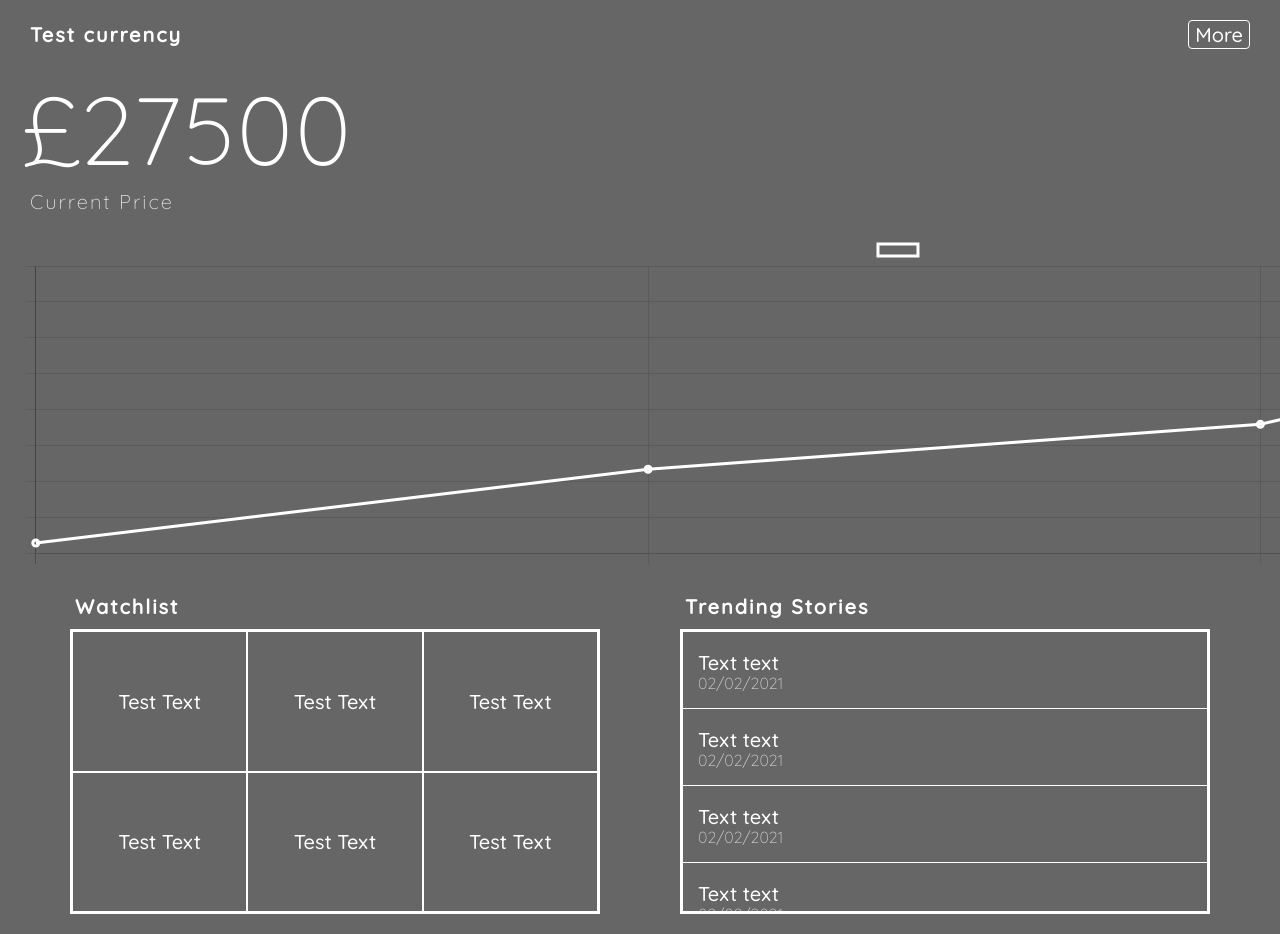
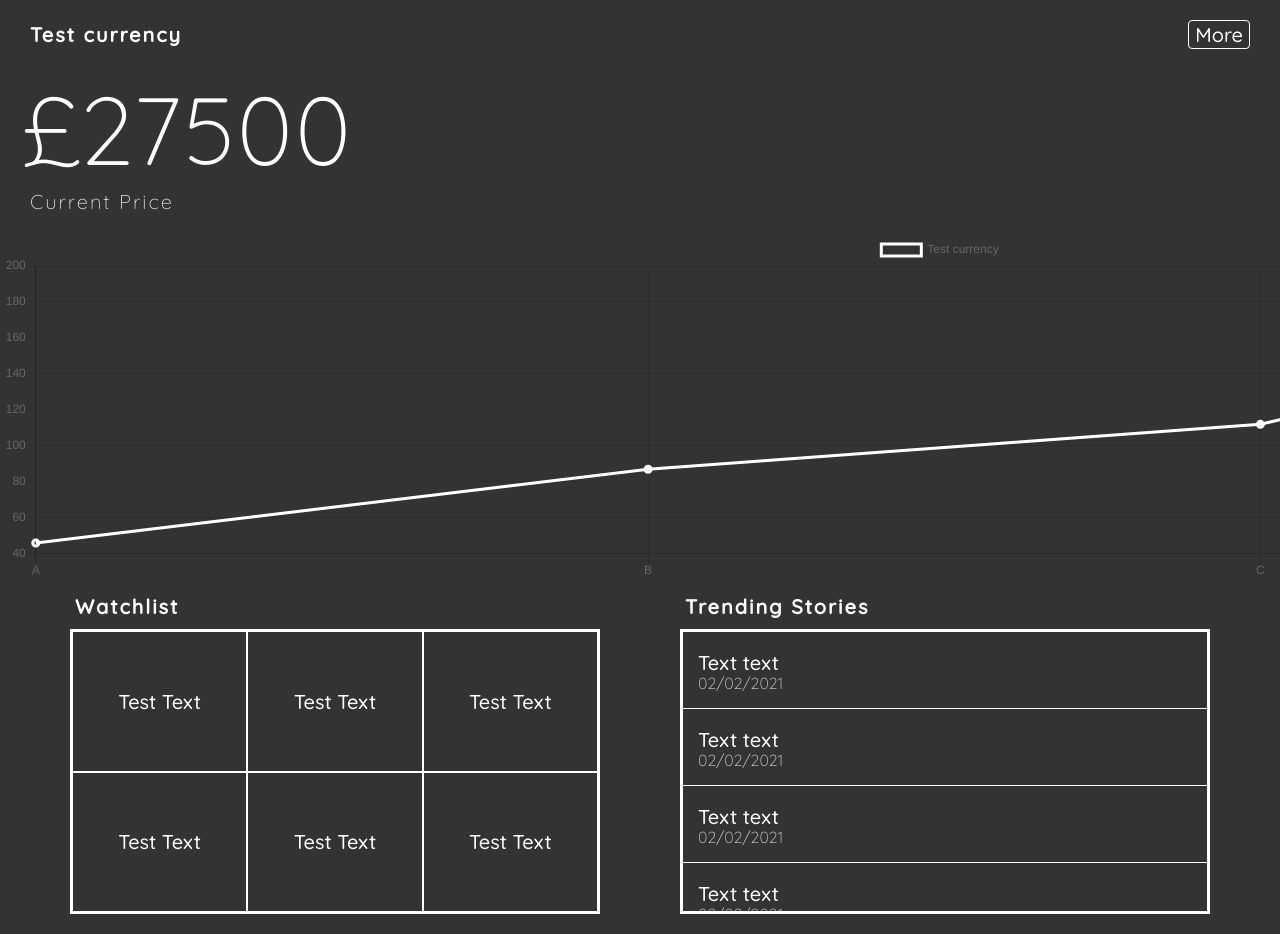
Before and after one commit to guyus15/Crypto-Predictions, a React (Create React App) app in the folder crypto-predictions-react/: page / in a window 1280 px wide. Shown: the top 934 px of the page. Built offline with nearby package versions, Linux system fonts and the light colour scheme; no server answers.

Commit message:
Change background colour and update graph

```diff
--- a/crypto-predictions-react/src/App.js
+++ b/crypto-predictions-react/src/App.js
@@ -64,7 +64,7 @@ class App extends React.Component {
           <CurrentPrice name={currencyName} price={currencyPrice}></CurrentPrice>
           <Graph
             data={categoricalData}
-            title="Test graph title"
+            title={currencyName}
             color="rgba(0,0,0,0)"
             borderColor="#FFF"
             borderWidth={3}
--- a/crypto-predictions-react/src/index.css
+++ b/crypto-predictions-react/src/index.css
@@ -5,7 +5,7 @@ body {
   margin: 0;
   padding:0;
   font-family: 'Quicksand', sans-serif;
-  background-color: #666666;
+  background-color: #333;
 }
 
 code {
--- a/crypto-predictions-react/src/stylesheets/CurrentPrice-styles.css
+++ b/crypto-predictions-react/src/stylesheets/CurrentPrice-styles.css
@@ -23,7 +23,7 @@
 
 .CurrentPrice-more-button {
   font-family: 'Quicksand', sans-serif;
-  background-color: #666;
+  background-color: #333;
   font-size: 20px;
   cursor: pointer;
   border: solid 1px #fff;
@@ -34,7 +34,7 @@
 
 .CurrentPrice-more-button:hover {
   background-color: #fff;
-  color: #666;
+  color: #333;
 }
 
 .CurrentPrice-more-button:focus {
--- a/crypto-predictions-react/src/stylesheets/DataBox-styles.css
+++ b/crypto-predictions-react/src/stylesheets/DataBox-styles.css
@@ -76,12 +76,12 @@
   font-size: 20px;
   line-height: 25px;
   color:#fff;
-  background-color: #666;
+  background-color: #333;
 }
 
 .Databox-active {
   background-color: #fff;
-  color: #666;
+  color: #333;
 }
 
 .Databox-list-item {
```
